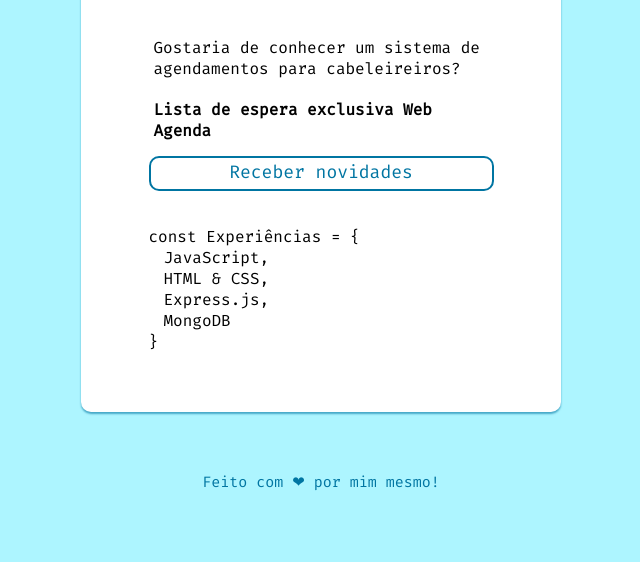
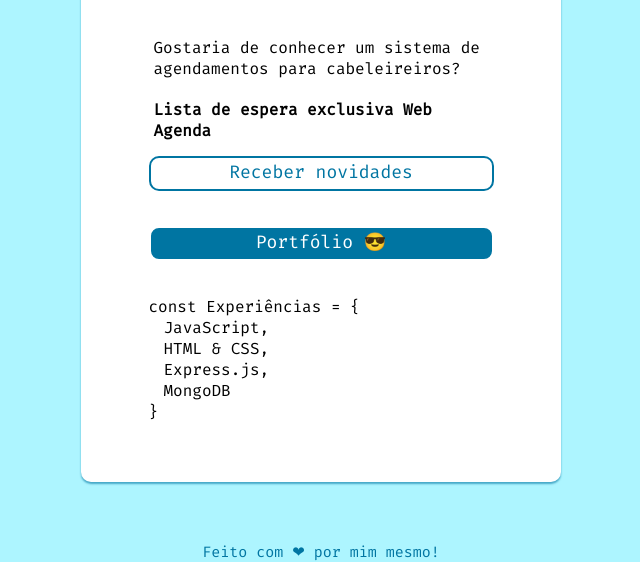
Before and after one commit to abnerpersio/links, a plain HTML site: page index.html in a window 1280 px wide. Shown: the part 355-917 px from the top of the page, without its empty margins (319-959 px from the left). Before the commit the page ends 847 px from the top, so only its background shows below. Drawn offline with nearby package versions, Linux system fonts and the light colour scheme.

Commit message:
creating a new button for portfolio

```diff
--- a/index.html
+++ b/index.html
@@ -48,6 +48,10 @@
 		</div>
 
 		<div class="content">
+			<a href="https://abnerpersio-portfolio.vercel.app/" target="blank" class="blue">Portfólio 😎</a>
+		</div>
+
+		<div class="content">
 			<code>
 				<span>const Experiências = {</span>
 					<span class="identar">JavaScript,</span>
```
